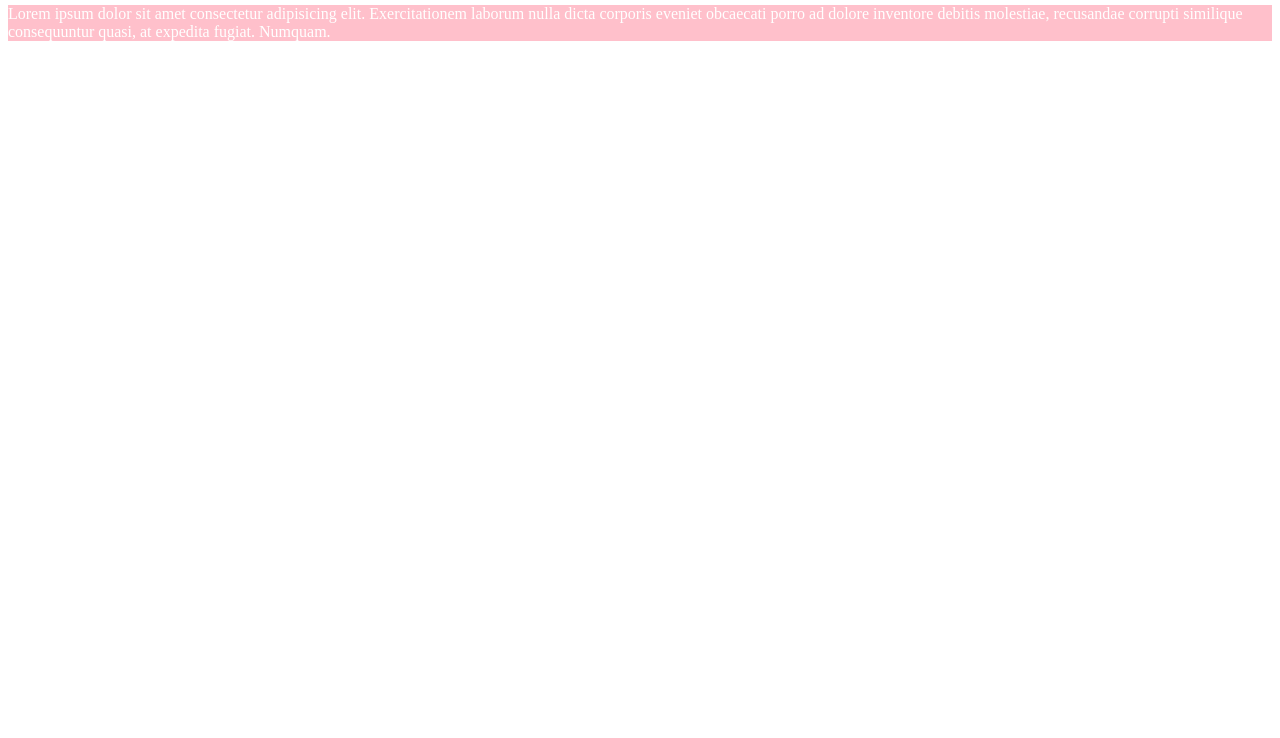
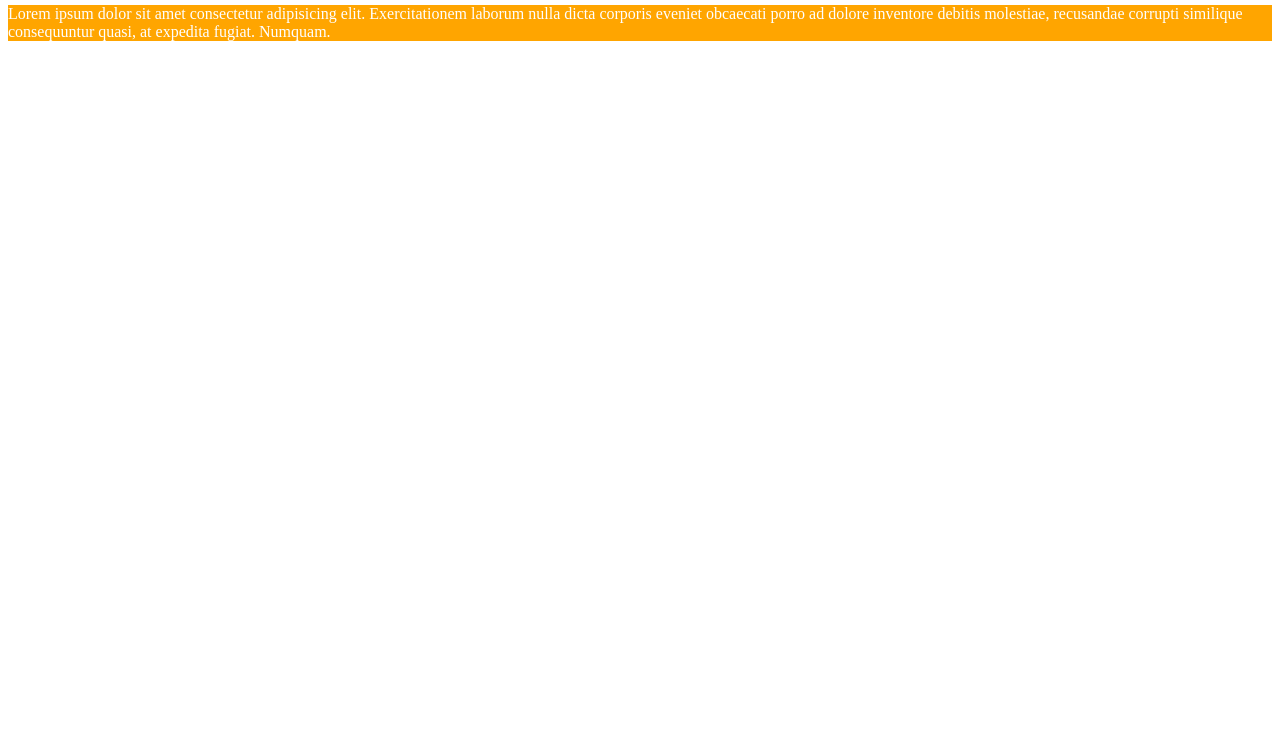
Before and after one commit to gliren/rice-university, a website: page index.html in a window 1280 px wide. Shown: the part 62-800 px from the top of the page. Drawn offline with Linux system fonts and the light colour scheme.

Commit message:
changed to orange.

```diff
--- a/sass/main.scss
+++ b/sass/main.scss
@@ -4,7 +4,7 @@
     }
 
     &__introduction{
-        background: pink;
+        background: orange;
         color: #fff;
     }
 }
```
Also changed, not shown: css/style.css.
